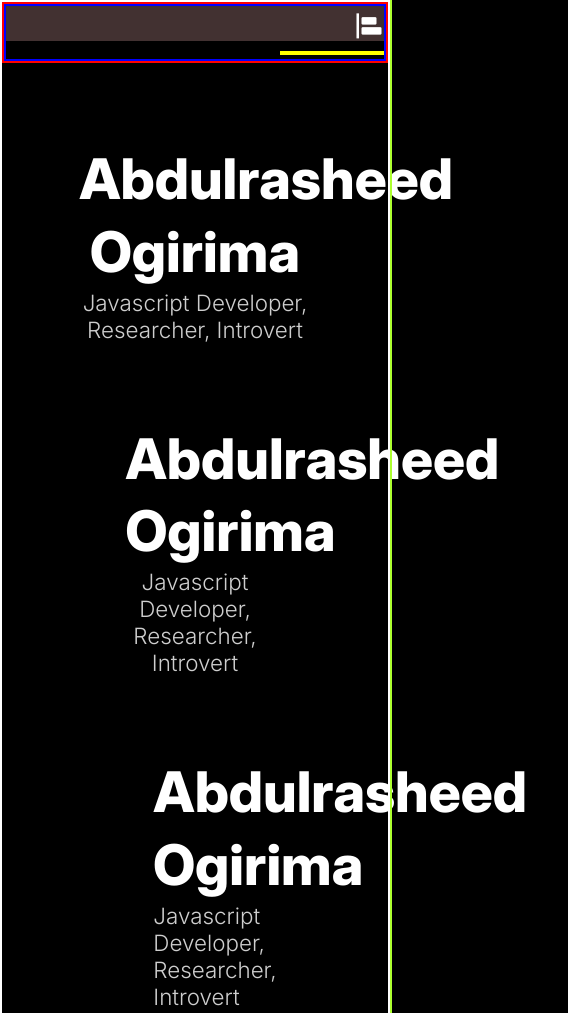
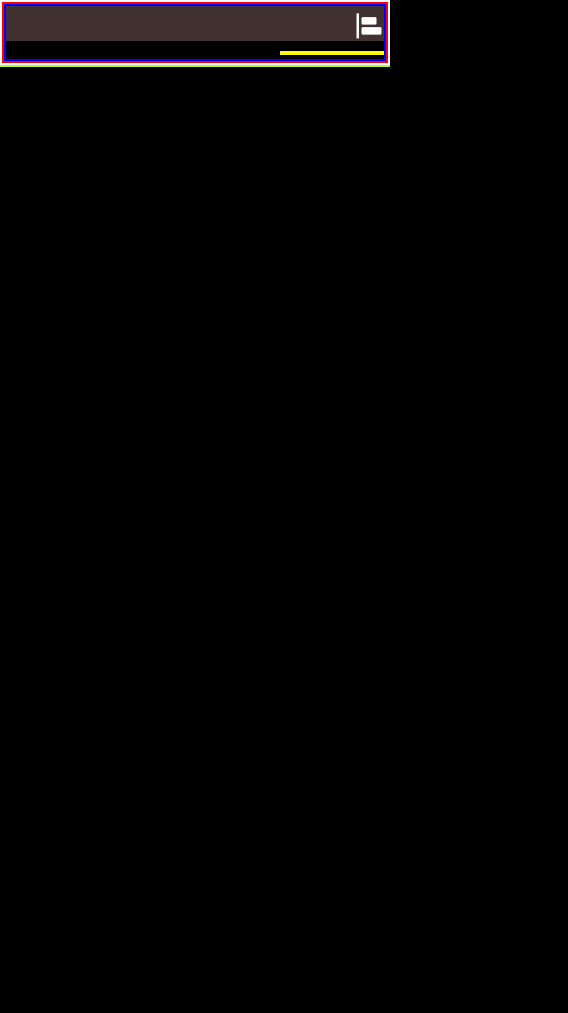
Before and after one commit to Rasheesays/Portfolio-Private-, a plain HTML site: page index.html in a window 390 px wide. Shown: the top 1013 px of the page, 568 px wide, since content can reach past the window. After the commit the page ends 844 px from the top, so only its background shows below. Drawn offline with nearby package versions, Linux system fonts and the light colour scheme.

Commit message:
Responsive test 5
here i hid the hero section that was overflowing in order to test the navbar on mobile

```diff
--- a/index.html
+++ b/index.html
@@ -33,7 +33,7 @@
         </nav>
     </header>
 
-    <div class="heroContainer">
+    <!-- <div class="heroContainer">
         <div class="heroItems">
             <h1>Abdulrasheed Ogirima</h1>
             <p>Javascript Developer, Researcher, Introvert</p>
@@ -89,7 +89,7 @@
                                                     <p>Javascript Developer, Researcher, Introvert</p>
                                                 </div>
 
-                                            </div>
+                                            </div> -->
 
                                             <script src="index.js"></script>
 </body>
```
